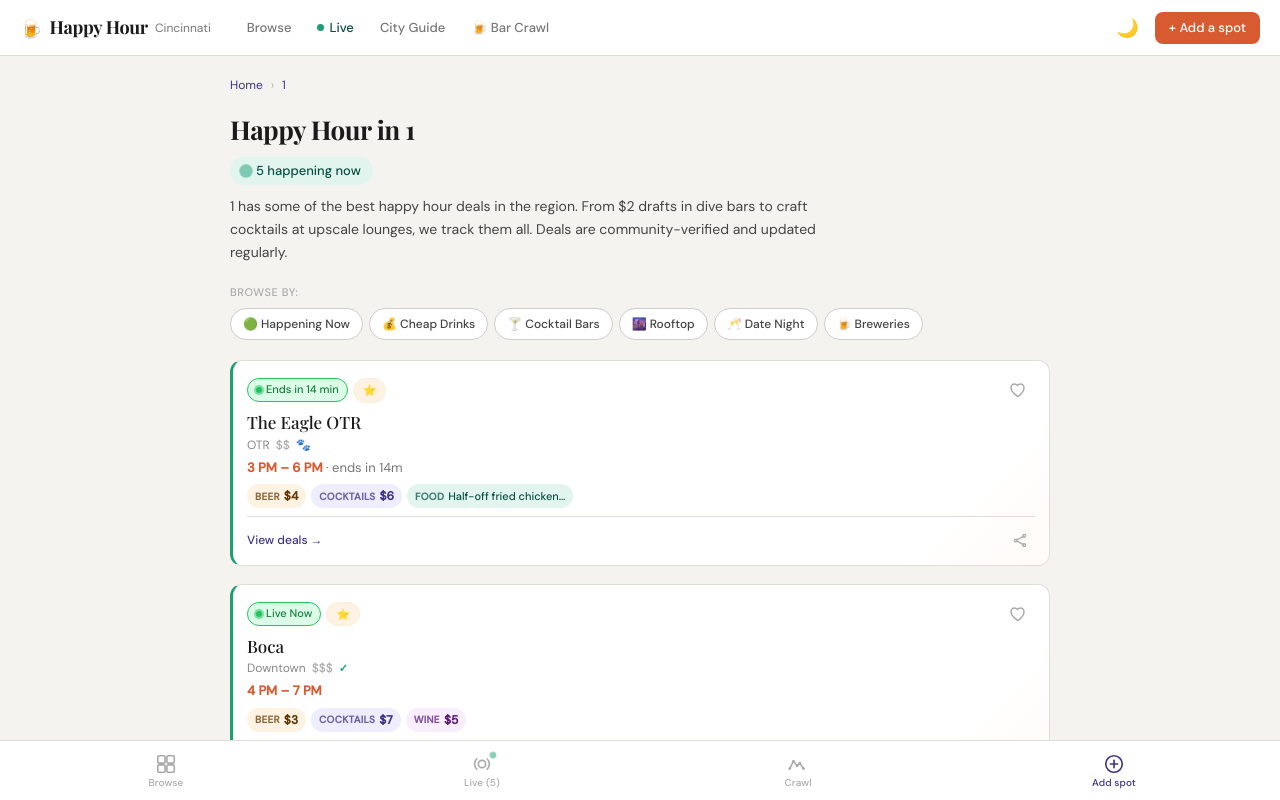
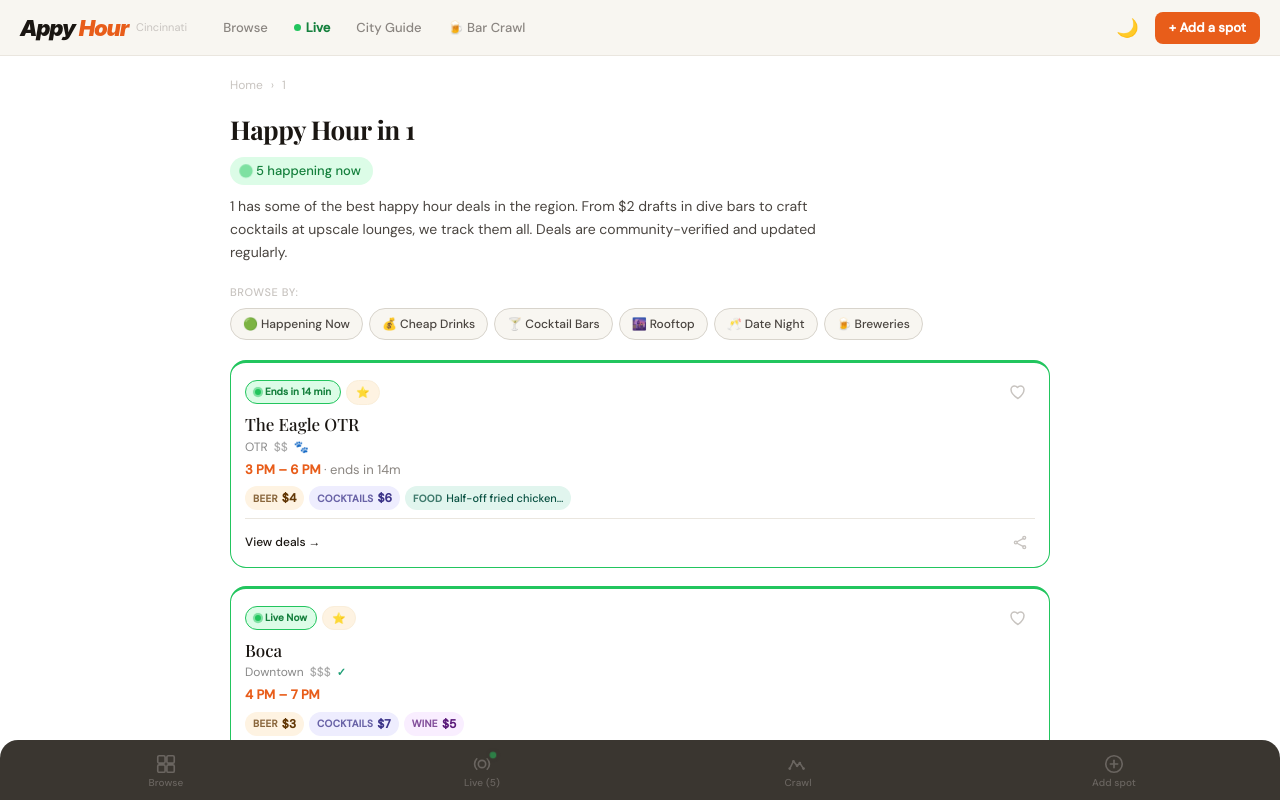
Before and after one commit to appyhour1/HappyHour, a React (Create React App) app: page /1 in a window 1280 px wide. Shown: the top 800 px of the page. Built offline with nearby package versions, Linux system fonts and the light colour scheme; no server answers; the database is empty.

Commit message:
Add files via upload

```diff
--- a/src/AppShell.tsx
+++ b/src/AppShell.tsx
@@ -22,8 +22,8 @@ export default function AppShell({ children }: { children: React.ReactNode }) {
       {/* ── NAV ── */}
       <header className="shell-nav">
         <Link to="/" className="shell-logo">
-          <span className="shell-logo-icon">🍺</span>
-          <span className="shell-logo-text">Happy Hour</span>
+          <span className="shell-logo-appy">Appy</span>
+          <span className="shell-logo-hour">Hour</span>
           <span className="shell-logo-city">{city}</span>
         </Link>
 
--- a/src/styles.css
+++ b/src/styles.css
@@ -9,31 +9,35 @@
 *, *::before, *::after { box-sizing: border-box; margin: 0; padding: 0; }
 
 :root {
-  --coral:   #D85A30;
-  --coral-lt:#FDF0EB;
-  --green:   #1D9E75;
-  --green-lt:#E1F5EE;
-  --green-dk:#085041;
-  --purple:  #3C3489;
-  --purple-lt:#EEEDFE;
-  --ink:     #1a1a1a;
-  --ink-2:   #444;
-  --ink-3:   #777;
-  --ink-4:   #aaa;
-  --border:  #e0ddd8;
-  --border-2:#d0cdc8;
-  --bg:      #f5f3ef;
-  --surface: #fff;
-  --radius:  10px;
-  --radius-lg:14px;
-  --shadow:  0 2px 12px rgba(0,0,0,.07);
+  --coral:      #E85D1A;
+  --coral-lt:   #FFF0E8;
+  --coral-dk:   #7A2800;
+  --green:      #22C55E;
+  --green-lt:   #DCFCE7;
+  --green-dk:   #15803D;
+  --blue:       #3B82F6;
+  --blue-lt:    #DBEAFE;
+  --blue-dk:    #1D4ED8;
+  --charcoal:   #3A3630;
+  --ink:        #1A1612;
+  --ink-2:      #4A4540;
+  --ink-3:      #8A8580;
+  --ink-4:      #C8C4C0;
+  --border:     #EAE6DF;
+  --border-2:   #D8D4CC;
+  --bg:         #ffffff;
+  --surface:    #F8F6F1;
+  --surface2:   #ffffff;
+  --radius:     12px;
+  --radius-lg:  16px;
+  --shadow:     0 2px 12px rgba(0,0,0,.06);
 }
 
 html { font-size: 16px; -webkit-text-size-adjust: 100%; }
 
 body {
   font-family: 'DM Sans', sans-serif;
-  background: var(--bg);
+  background: #ffffff;
   color: var(--ink);
   min-height: 100vh;
   line-height: 1.5;
@@ -54,13 +58,20 @@ input, textarea, select { font-family: inherit; }
 }
 
 .shell-logo {
-  display: flex; align-items: center; gap: 7px;
-  font-family: 'Playfair Display', serif;
-  text-decoration: none; flex-shrink: 0;
-}
-.shell-logo-icon { font-size: 18px; line-height: 1; }
-.shell-logo-text { font-size: 18px; font-weight: 700; color: var(--ink); letter-spacing: -.3px; }
-.shell-logo-city { font-size: 12px; color: var(--ink-3); font-family: 'DM Sans', sans-serif; }
+  display: flex; align-items: center; gap: 4px;
+  text-decoration: none; flex-shrink: 0; align-items: baseline;
+}
+.shell-logo-appy {
+  font-size: 22px; font-weight: 900; color: var(--ink);
+  letter-spacing: -1.2px; font-style: italic; line-height: 1;
+  font-family: -apple-system, 'DM Sans', sans-serif;
+}
+.shell-logo-hour {
+  font-size: 22px; font-weight: 900; color: var(--coral);
+  letter-spacing: -1.2px; font-style: italic; line-height: 1;
+  font-family: -apple-system, 'DM Sans', sans-serif;
+}
+.shell-logo-city { font-size: 11px; color: var(--ink-4); font-family: 'DM Sans', sans-serif; margin-left: 4px; align-self: center; }
 
 .shell-links { display: flex; gap: 2px; margin-left: 8px; }
 .shell-link {
@@ -70,14 +81,14 @@ input, textarea, select { font-family: inherit; }
   transition: all .15s;
 }
 .shell-link:hover, .shell-link.active { background: var(--bg); color: var(--ink); }
-.shell-link--live { color: var(--green-dk); }
+.shell-link--live { color: var(--green-dk); font-weight: 600; }
 .shell-live-dot { width: 7px; height: 7px; border-radius: 50%; background: var(--green); animation: pulse-ring 1.8s ease-out infinite; }
 
 .shell-actions { display: flex; align-items: center; gap: 10px; margin-left: auto; }
 .shell-fav-count { font-size: 13px; color: #E24B4A; font-weight: 500; }
 .shell-add-btn {
   height: 32px; padding: 0 14px; border: none; border-radius: 8px;
-  background: var(--coral); color: #fff; font-size: 13px; font-weight: 500;
+  background: var(--coral); color: #fff; font-size: 13px; font-weight: 700;
   transition: opacity .15s;
 }
 .shell-add-btn:hover { opacity: .88; }
@@ -333,7 +344,7 @@ input, textarea, select { font-family: inherit; }
 .vc__tags { display: flex; gap: 5px; flex-wrap: wrap; margin-bottom: 10px; }
 .vc__tag {
   font-size: 11px; color: var(--ink-3);
-  background: var(--bg); padding: 3px 9px; border-radius: 20px;
+  background: #ffffff; padding: 3px 9px; border-radius: 20px;
   border: 0.5px solid var(--border);
 }
 
@@ -1399,7 +1410,7 @@ html.dark {
 }
 
 html.dark body {
-  background: var(--bg);
+  background: #ffffff;
   color: var(--ink);
 }
 
@@ -1429,7 +1440,7 @@ html.dark .filter-panel {
   border-color: var(--border);
 }
 html.dark .fp-search {
-  background: var(--bg);
+  background: #ffffff;
   border-color: var(--border-2);
   color: var(--ink);
 }
@@ -1488,7 +1499,7 @@ html.dark .browse-hero-sub { color: var(--ink-3); }
 html.dark .ef-input, html.dark .ef-select, html.dark .ef-textarea,
 html.dark .cf-input, html.dark .cf-textarea,
 html.dark .claim-input, html.dark .claim-select, html.dark .claim-textarea {
-  background: var(--bg);
+  background: #ffffff;
   border-color: var(--border-2);
   color: var(--ink);
 }
@@ -1601,7 +1612,7 @@ html.dark .crawl-nav-btn {
 
 .gallery-empty {
   text-align: center; padding: 2rem 1rem;
-  background: var(--bg); border-radius: 10px;
+  background: #ffffff; border-radius: 10px;
   border: 1px dashed var(--border-2);
 }
 .gallery-empty-icon { font-size: 28px; margin-bottom: 8px; line-height: 1; }
@@ -1962,3 +1973,180 @@ html.dark .browse-hero-compact-title { color: #f0eff4; }
 @media (max-width: 400px) {
   .crawl-nav-btn { display: none !important; }
 }
+
+/* ═══════════════════════════════════════════════════════
+   APPY HOUR — NEW BRAND STYLES
+   Pure white bg · Green live · Blue upcoming · Charcoal accents
+═══════════════════════════════════════════════════════ */
+
+/* ── HERO CARD ── */
+.browse-hero-card {
+  background: var(--charcoal);
+  border-radius: 20px;
+  padding: 20px 22px;
+  margin-bottom: 16px;
+  position: relative;
+  overflow: hidden;
+}
+.browse-hero-orb1 {
+  position: absolute; top: -28px; right: -28px;
+  width: 130px; height: 130px; border-radius: 50%;
+  background: rgba(34,197,94,.18);
+  pointer-events: none;
+}
+.browse-hero-orb2 {
+  position: absolute; bottom: -20px; right: 32px;
+  width: 80px; height: 80px; border-radius: 50%;
+  background: rgba(59,130,246,.12);
+  pointer-events: none;
+}
+.browse-hero-label {
+  display: flex; align-items: center; gap: 6px;
+  font-size: 11px; font-weight: 700; color: rgba(255,255,255,.5);
+  text-transform: uppercase; letter-spacing: .07em;
+  margin-bottom: 6px;
+}
+.browse-hero-live-dot {
+  width: 7px; height: 7px; border-radius: 50%;
+  background: var(--green); flex-shrink: 0;
+}
+.browse-hero-number {
+  font-size: 56px; font-weight: 900; color: #fff;
+  line-height: 1; letter-spacing: -4px; margin-bottom: 2px;
+  font-family: -apple-system, 'DM Sans', sans-serif;
+}
+.browse-hero-sub {
+  font-size: 14px; color: rgba(255,255,255,.6);
+  font-weight: 500; margin-bottom: 14px;
+}
+.browse-hero-actions {
+  display: flex; align-items: center; gap: 14px; flex-wrap: wrap;
+}
+.browse-hero-btn {
+  display: inline-flex; align-items: center; gap: 6px;
+  background: var(--green); color: #fff;
+  border-radius: 10px; padding: 9px 16px;
+  font-size: 13px; font-weight: 700;
+  text-decoration: none; transition: opacity .15s;
+  white-space: nowrap;
+}
+.browse-hero-btn:hover { opacity: .88; }
+.browse-hero-stats { display: flex; align-items: center; gap: 6px; }
+.browse-hero-stat { font-size: 12px; color: rgba(255,255,255,.4); }
+.browse-hero-stat-dot { font-size: 12px; color: rgba(255,255,255,.2); }
+
+/* ── VENUE CARDS — white on white bg ── */
+.vc {
+  background: var(--surface2) !important;
+  border: 1px solid var(--border) !important;
+  border-radius: var(--radius-lg) !important;
+  overflow: hidden;
+  position: relative;
+}
+.vc--open {
+  border-color: var(--green) !important;
+  border-top: 3px solid var(--green) !important;
+}
+.vc--selected { box-shadow: 0 0 0 2px var(--blue) !important; }
+
+/* ── STATUS BADGES — green/blue ── */
+.vc__badge--status {
+  font-size: 10px !important;
+  font-weight: 700 !important;
+  padding: 3px 9px !important;
+  border-radius: 20px !important;
+}
+
+/* ── CARD NAME ── */
+.vc__name { color: var(--ink) !important; }
+.vc__time { color: var(--coral) !important; }
+
+/* ── BOTTOM NAV — charcoal ── */
+.bottom-nav {
+  background: var(--charcoal) !important;
+  border-top: none !important;
+  border-radius: 18px 18px 0 0;
+}
+.bn-tab { color: #6A6560 !important; }
+.bn-tab.active { color: var(--coral) !important; }
+.bn-tab--live.active { color: var(--green) !important; }
+.bn-live-dot { background: var(--green) !important; border-color: var(--charcoal) !important; }
+
+/* ── FILTER BUTTONS ── */
+.mobile-filter-btn {
+  background: #fff !important;
+  border-color: var(--border-2) !important;
+  color: var(--ink-2) !important;
+}
+.mobile-filter-btn.active, .mobile-filter-btn.has-filters {
+  background: var(--charcoal) !important;
+  border-color: var(--charcoal) !important;
+  color: #fff !important;
+}
+.fav-toggle-btn {
+  background: #fff !important;
+  border-color: var(--border-2) !important;
+  color: var(--ink-3) !important;
+}
+.fav-toggle-btn.active {
+  background: #FFF0F5 !important;
+  border-color: #E24B4A !important;
+  color: #E24B4A !important;
+}
+
+/* ── SORT BAR ── */
+.sort-chip {
+  background: #fff !important;
+  border-color: var(--border-2) !important;
+  color: var(--ink-3) !important;
+}
+.sort-chip.active {
+  background: var(--charcoal) !important;
+  border-color: var(--charcoal) !important;
+  color: #fff !important;
+}
+
+/* ── BUILD A CRAWL BTN ── */
+.crawl-nav-btn {
+  background: var(--coral-lt) !important;
+  border-color: #FFCCAA !important;
+  color: var(--coral) !important;
+}
+.crawl-nav-btn:hover {
+  background: var(--coral) !important;
+  color: #fff !important;
+  border-color: var(--coral) !important;
+}
+
+/* ── HAPPENING NOW filter button ── */
+.fp-now-toggle {
+  background: #fff !important;
+  border-color: var(--border-2) !important;
+  color: var(--ink-2) !important;
+}
+.fp-now-toggle.active {
+  background: var(--green-lt) !important;
+  border-color: var(--green) !important;
+  color: var(--green-dk) !important;
+}
+.fp-now-dot { background: var(--ink-4) !important; }
+.fp-now-toggle.active .fp-now-dot { background: var(--green) !important; }
+
+/* ── NOW PAGE live badge ── */
+.now-live-badge.active { background: var(--green-lt) !important; color: var(--green-dk) !important; }
+.now-live-dot { background: #ccc !important; }
+.now-live-badge.active .now-live-dot { background: var(--green) !important; }
+
+/* ── BROWSE HERO live pill ── */
+.browse-hero-live {
+  background: var(--green-lt) !important;
+  color: var(--green-dk) !important;
+}
+.browse-hero-dot { background: var(--green) !important; }
+
+/* ── DARK MODE overrides for new theme ── */
+html.dark .browse-hero-card { background: #2A2620; }
+html.dark .vc { background: #1E1E1E !important; border-color: #2E2E2E !important; }
+html.dark .vc--open { border-color: var(--green) !important; }
+html.dark .bottom-nav { background: #2A2620 !important; }
+html.dark .bn-live-dot { border-color: #2A2620 !important; }
```
